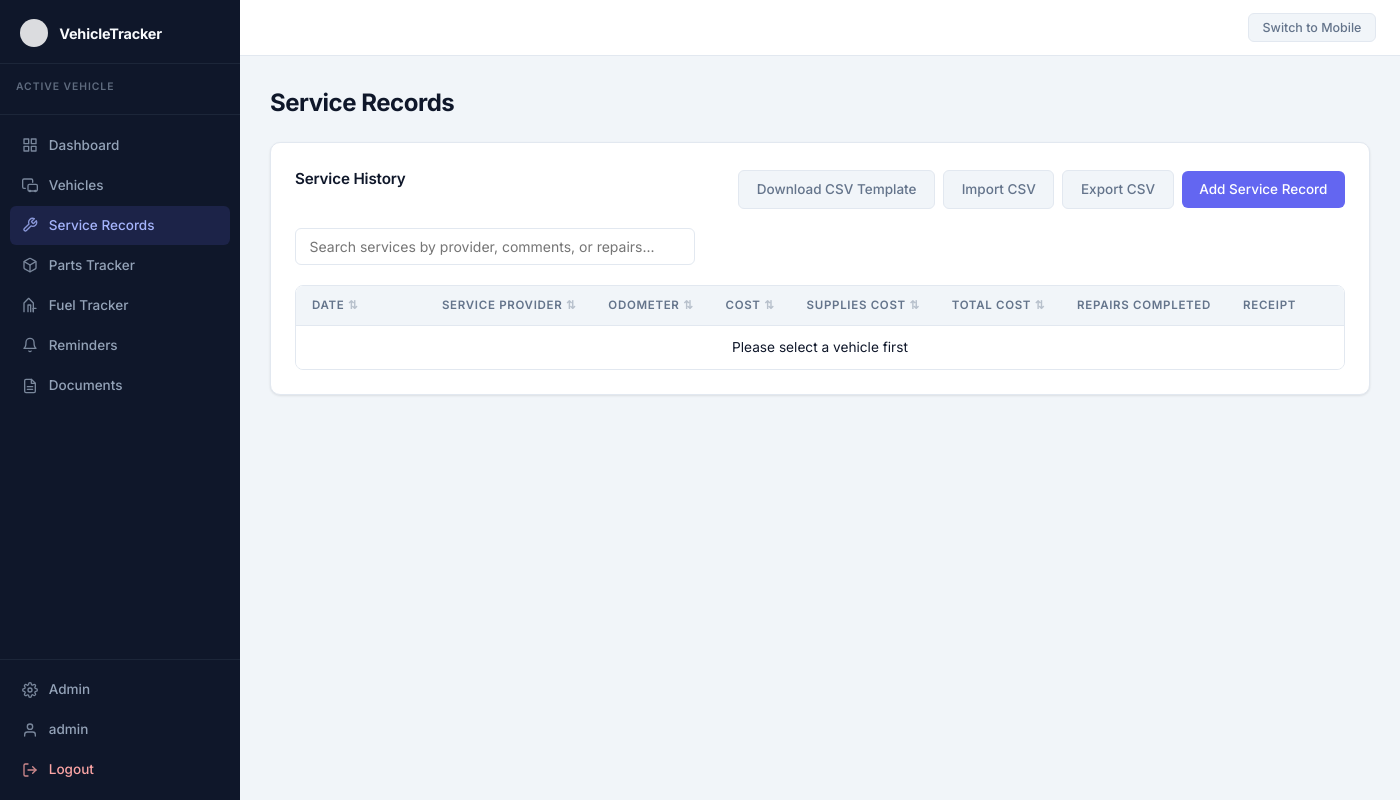
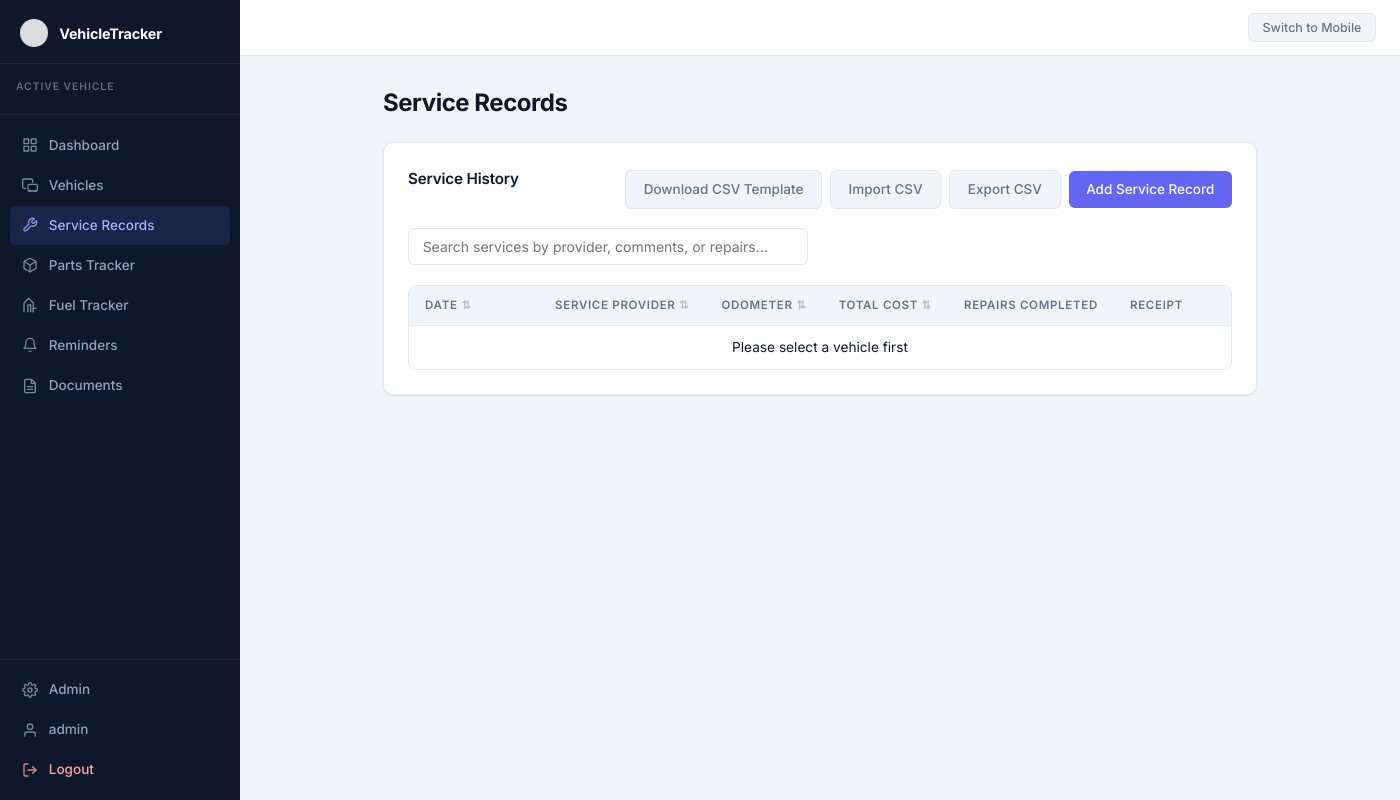
Before and after one commit to alreadyded1/VST, a Flask app: page /services in a window 1400 px wide. Run offline with Flask 3, Linux system fonts and the light colour scheme; a user stored in the database is signed in; data that the repository does not hold is empty.

Commit message:
Hide Cost and Supplies Cost columns from service records table
Show only Total Cost in the list view; full breakdown still visible in the detail modal.

Co-Authored-By: Claude Sonnet 4.6 <noreply@anthropic.com>

```diff
--- a/templates/services.html
+++ b/templates/services.html
@@ -117,8 +117,6 @@
                     <th class="sortable">Date</th>
                     <th class="sortable">Service Provider</th>
                     <th class="sortable">Odometer</th>
-                    <th class="sortable">Cost</th>
-                    <th class="sortable">Supplies Cost</th>
                     <th class="sortable">Total Cost</th>
                     <th>Repairs Completed</th>
                     <th>Receipt</th>
@@ -127,7 +125,7 @@
             </thead>
             <tbody id="servicesTableBody">
                 <tr>
-                    <td colspan="9" class="text-center">Loading...</td>
+                    <td colspan="7" class="text-center">Loading...</td>
                 </tr>
             </tbody>
         </table>
@@ -284,7 +282,7 @@ const itemsPerPage = 15;
 async function loadServices() {
     const vehicleId = getCurrentVehicleId();
     if (!vehicleId) {
-        document.getElementById('servicesTableBody').innerHTML = '<tr><td colspan="9" class="text-center">Please select a vehicle first</td></tr>';
+        document.getElementById('servicesTableBody').innerHTML = '<tr><td colspan="7" class="text-center">Please select a vehicle first</td></tr>';
         document.getElementById('paginationControls').innerHTML = '';
         return;
     }
@@ -298,7 +296,7 @@ async function loadServices() {
         makeSortable(document.getElementById('servicesTable'));
     } catch (error) {
         console.error('Error loading services:', error);
-        document.getElementById('servicesTableBody').innerHTML = '<tr><td colspan="9" class="text-center">Error loading services</td></tr>';
+        document.getElementById('servicesTableBody').innerHTML = '<tr><td colspan="7" class="text-center">Error loading services</td></tr>';
         document.getElementById('paginationControls').innerHTML = '';
     }
 }
@@ -439,7 +437,7 @@ function displayServices() {
     const paginationDiv = document.getElementById('paginationControls');
 
     if (filteredServices.length === 0) {
-        tbody.innerHTML = '<tr><td colspan="9" class="text-center">No service records found. Click "Add Service Record" to get started.</td></tr>';
+        tbody.innerHTML = '<tr><td colspan="7" class="text-center">No service records found. Click "Add Service Record" to get started.</td></tr>';
         mobileCards.innerHTML = '<p class="text-center">No service records found. Click "Add Service Record" to get started.</p>';
         paginationDiv.innerHTML = '';
         return;
@@ -457,8 +455,6 @@ function displayServices() {
                 <td>${formatDate(service.date)}</td>
                 <td>${service.service_provider}</td>
                 <td>${service.odometer ? service.odometer.toLocaleString() + ' mi' : 'N/A'}</td>
-                <td>${formatCurrency(service.cost)}</td>
-                <td>${formatCurrency(service.supplies_cost || 0)}</td>
                 <td>${formatCurrency(totalCost)}</td>
                 <td>${service.repairs_completed || 'N/A'}</td>
                 <td>
@@ -487,9 +483,7 @@ function displayServices() {
             { label: 'Date', value: formatDate(service.date) },
             { label: 'Provider', value: service.service_provider },
             { label: 'Odometer', value: service.odometer ? service.odometer.toLocaleString() + ' mi' : 'N/A' },
-            { label: 'Service Cost', value: formatCurrency(service.cost) },
-            { label: 'Supplies', value: formatCurrency(service.supplies_cost || 0) },
-            { label: 'Total', value: formatCurrency(totalCost) }
+            { label: 'Total Cost', value: formatCurrency(totalCost) }
         ];
 
         if (service.repairs_completed) {
```
